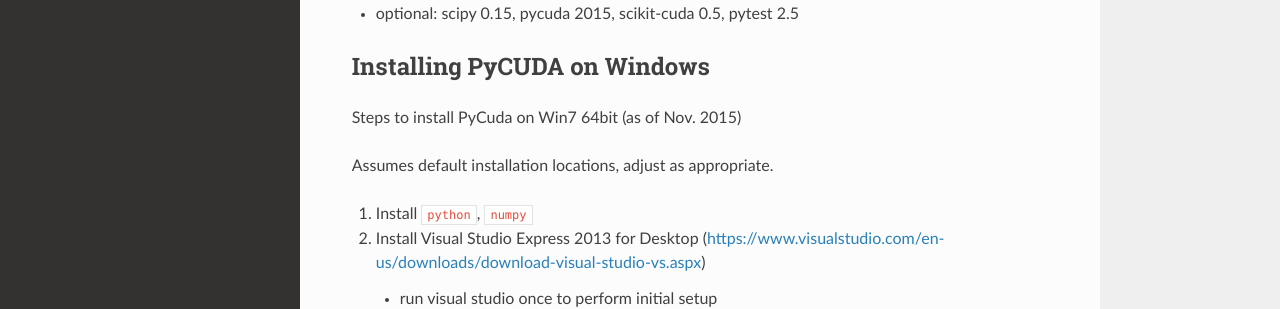
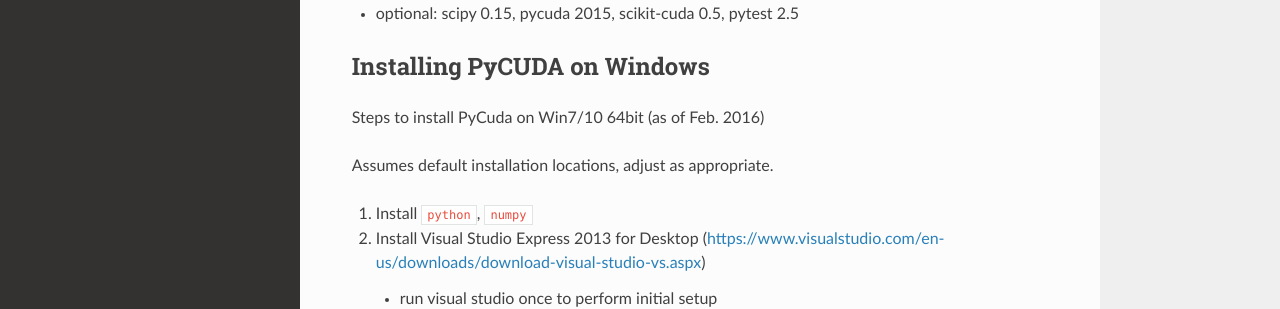
Before and after one commit to drasmuss/hessianfree, a Sphinx documentation site: the page built from docs/installation.rst, in a window 1280 px wide and 1400 px high, scrolled down 495 px. Shown: the part 370-679 px from the top of the window. Built offline with Sphinx 7.4.7 and the Read the Docs theme 2.0.0, drawn with Linux system fonts in a browser that asks for light colours; some of the changed text lies outside the part shown.

```diff
--- a/docs/installation.rst
+++ b/docs/installation.rst
@@ -43,7 +43,7 @@
 Installing PyCUDA on Windows
 ----------------------------
 
-Steps to install PyCuda on Win7 64bit (as of Nov. 2015)
+Steps to install PyCuda on Win7/10 64bit (as of Feb. 2016)
 
 Assumes default installation locations, adjust as appropriate.
 
@@ -78,7 +78,7 @@
 
    ::
 
-      INCLUDES        +=  "-I$(TOP)/include" "-I$(TOP)/include/cudart" "-IC:/Program Files (x86)/Microsoft Visual Studio 12.0/VC/include" $(_SPACE_)``
+      INCLUDES        +=  "-I$(TOP)/include" "-I$(TOP)/include/cudart" "-IC:/Program Files (x86)/Microsoft Visual Studio 12.0/VC/include" $(_SPACE_)
 
 8. Install PyCUDA
 
```
Also changed, not shown: other parts of docs/installation.rst (+1 -1 lines), 1 other file.
